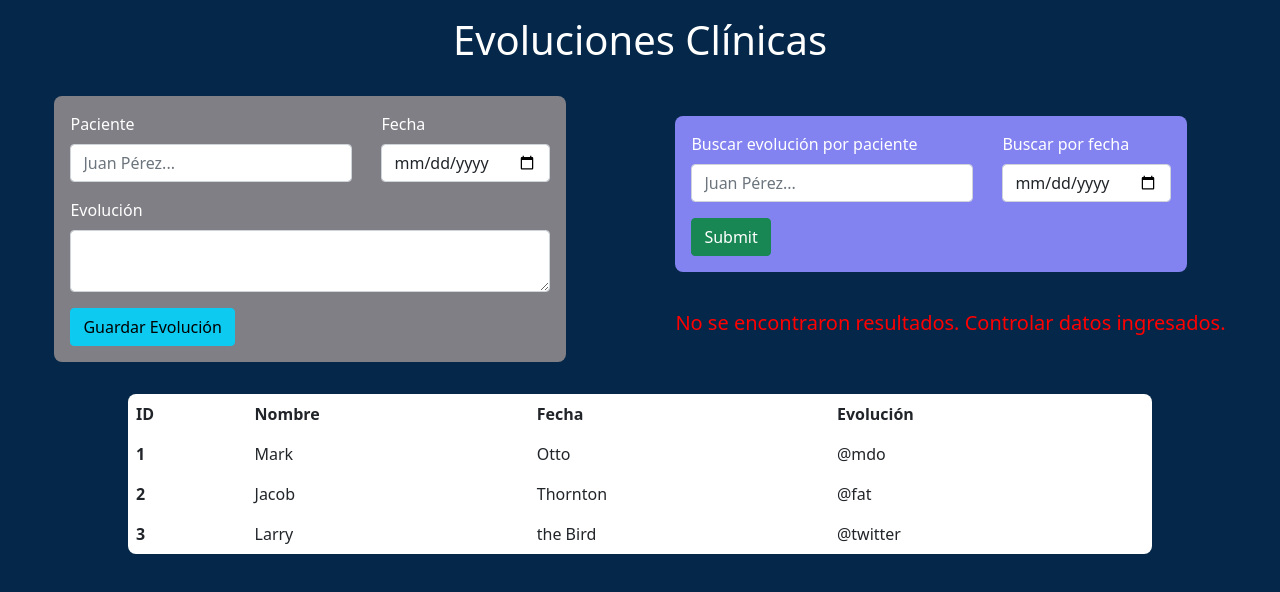
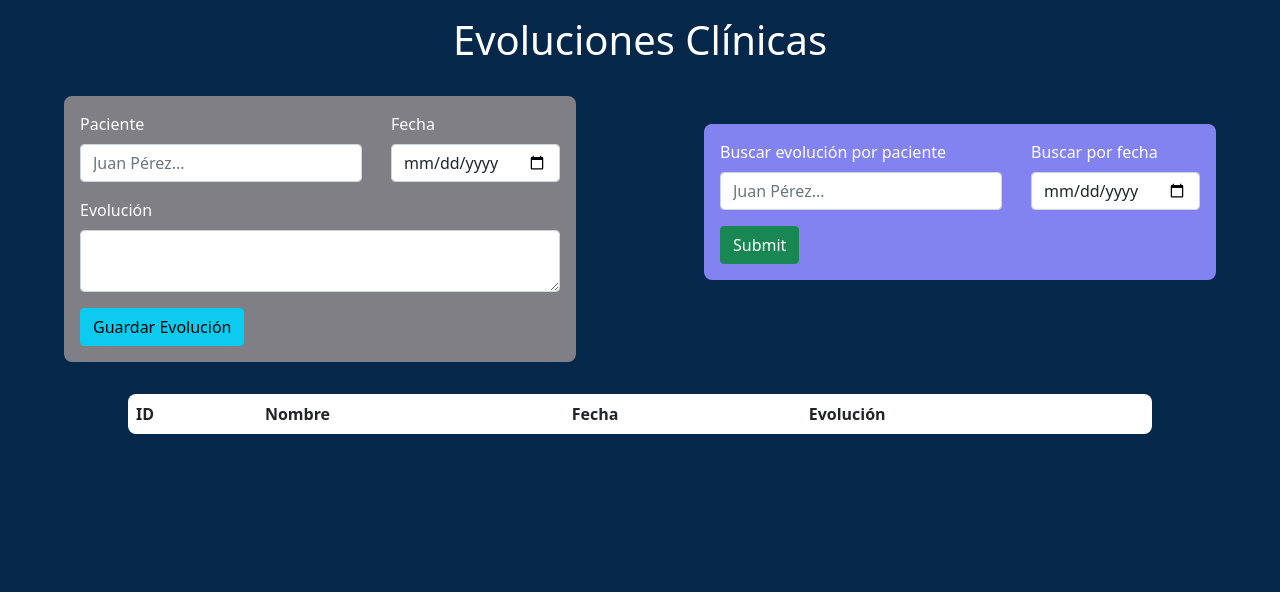
Before and after one commit to juampi85/Sessions-History, a React (Vite) app: page / in a window 1280 px wide. Shown: the top 592 px of the page. Built offline with nearby package versions, Linux system fonts and the light colour scheme.

Commit message:
Agregar tabla con los datos de evoluciones filtradas
Se logra agregar y rellenar una tabla con los datos de las evoluciones según la búsqueda realizada

```diff
--- a/src/components/DisplaySessions.jsx
+++ b/src/components/DisplaySessions.jsx
@@ -1,7 +1,10 @@
+import '../styles/DisplaySessions.css';
 import { Table } from 'reactstrap';
-import '../styles/DisplaySessions.css';
+import useEvolutionStore from '../store/useEvolutionStore';
 
 const DisplaySessions = () => {
+  const { searchResults } = useEvolutionStore();
+
   return (
     <Table hover borderless className="table">
       <thead>
@@ -13,24 +16,14 @@ const DisplaySessions = () => {
         </tr>
       </thead>
       <tbody>
-        <tr>
-          <th scope="row">1</th>
-          <td>Mark</td>
-          <td>Otto</td>
-          <td>@mdo</td>
-        </tr>
-        <tr>
-          <th scope="row">2</th>
-          <td>Jacob</td>
-          <td>Thornton</td>
-          <td>@fat</td>
-        </tr>
-        <tr>
-          <th scope="row">3</th>
-          <td>Larry</td>
-          <td>the Bird</td>
-          <td>@twitter</td>
-        </tr>
+        {searchResults.map((result) => (
+          <tr key={result.id}>
+            <td>{result.id}</td>
+            <td>{result.name}</td>
+            <td>{result.date}</td>
+            <td>{result.evolution}</td>
+          </tr>
+        ))}
       </tbody>
     </Table>
   );
--- a/src/components/SessionSearch.jsx
+++ b/src/components/SessionSearch.jsx
@@ -4,14 +4,14 @@ import useEvolutionStore from '../store/useEvolutionStore';
 import { useState } from 'react';
 
 const SessionSearch = () => {
+  const [searchResultCount, setSearchResultCount] = useState(0);
   const [searchName, setSearchName] = useState('');
   const [searchDate, setSearchDate] = useState('');
-  const [searchResultCount, setSearchResultCount] = useState(0);
-
-  const evolutions = useEvolutionStore((state) => state.evolutions);
+  const [hasSearched, setHasSearched] = useState(false);
+  const [showNotFoundMessage, setShowNotFoundMessage] = useState(false);
+  const { evolutions } = useEvolutionStore();
 
   const handleSearch = () => {
-    // Filtrar las evoluciones por nombre y fecha
     const filteredEvolutions = evolutions.filter((evolution) => {
       const nameMatch = evolution.name
         .toLowerCase()
@@ -20,8 +20,17 @@ const SessionSearch = () => {
       return nameMatch && dateMatch;
     });
 
-    // Actualizar el contador de resultados
     setSearchResultCount(filteredEvolutions.length);
+    useEvolutionStore.setState({ searchResults: filteredEvolutions });
+
+    setHasSearched(true);
+
+      if (searchResultCount === 0) {
+        setShowNotFoundMessage(true); //* Con esto muestro el msje de erroir si no hay resultados
+        setTimeout(() => {
+          setShowNotFoundMessage(false); //* Y acá programo que el mensaje desaparezca después de 2 segundos
+        }, 2000);
+      }
   };
 
   return (
@@ -56,12 +65,22 @@ const SessionSearch = () => {
       </Form>
 
       <span>
-        {searchResultCount ?
-          searchResultCount > 1 ?
-            <h5>Se encontraron {searchResultCount} resultados para la búsqueda</h5> :
-            <h5>Se encontró un resultado coincidente con la búsqueda.</h5> :
-          <h5 className='evolutionsNotFounded'>No se encontraron resultados. Controlar datos ingresados.</h5>
-      }
+        {hasSearched && //* Va mostrar el mensaje solo si se ha realizado una búsqueda
+          (searchResultCount ? (
+            searchResultCount > 1 ? (
+              <h5>
+                Se encontraron {searchResultCount} resultados para la búsqueda
+              </h5>
+            ) : (
+              <h5>Se encontró un resultado coincidente con la búsqueda.</h5>
+            )
+          ) : (
+            showNotFoundMessage && ( //* Acá va mostrar el mensaje solo si showNotFoundMessage es verdadero
+              <h5 className="evolutionsNotFounded">
+                No se encontraron resultados. Controlar datos ingresados.
+              </h5>
+            )
+          ))}
       </span>
     </div>
   );
--- a/src/store/useEvolutionStore.js
+++ b/src/store/useEvolutionStore.js
@@ -3,6 +3,7 @@ import { v4 as uuidv4 } from 'uuid';
 
 const useEvolutionStore = create((set) => ({
   evolutions: [],
+  searchResults:[],
 
   addEvolution: (name, date, evolution) => {
     const evolutionData = {
```
